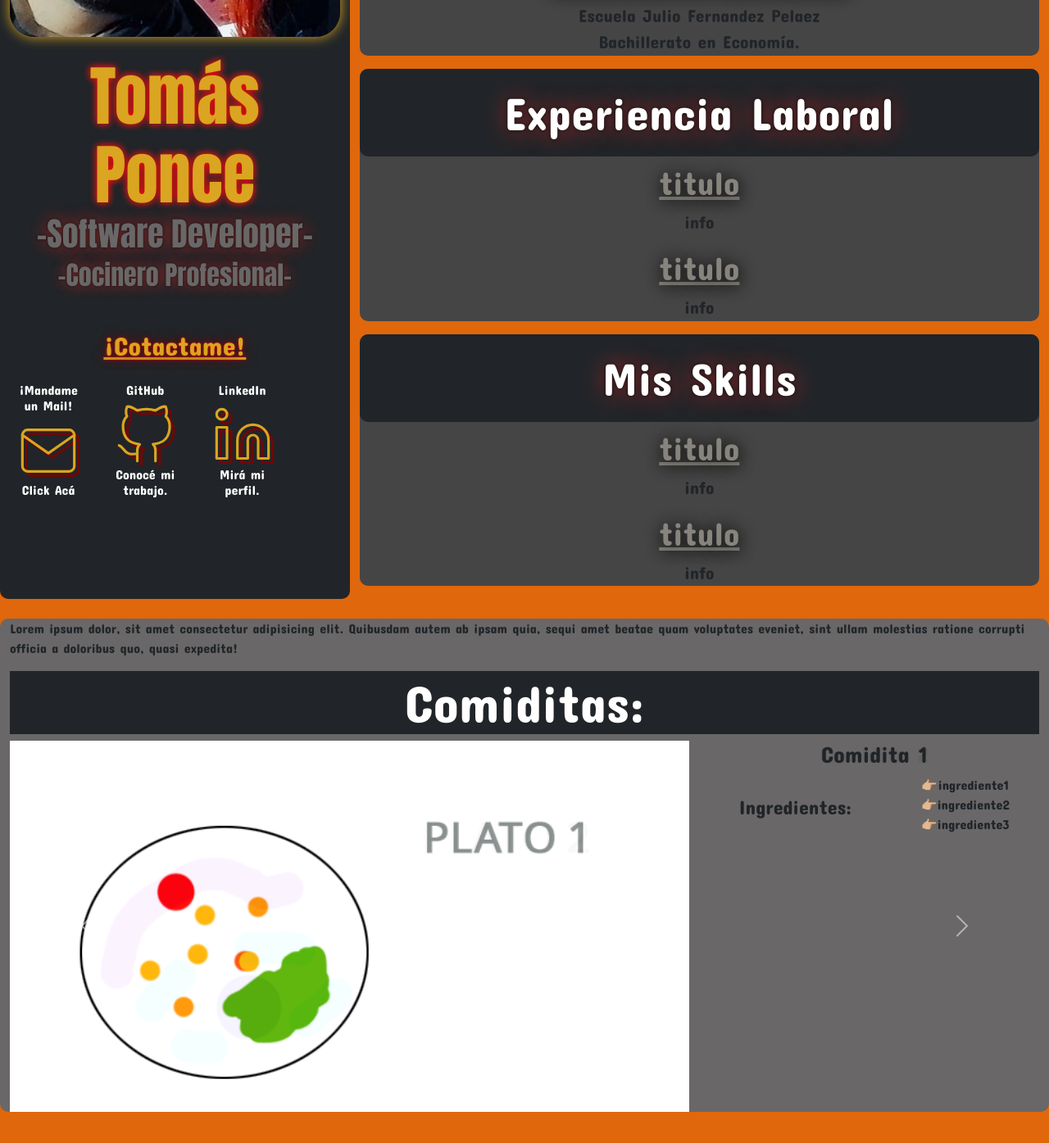
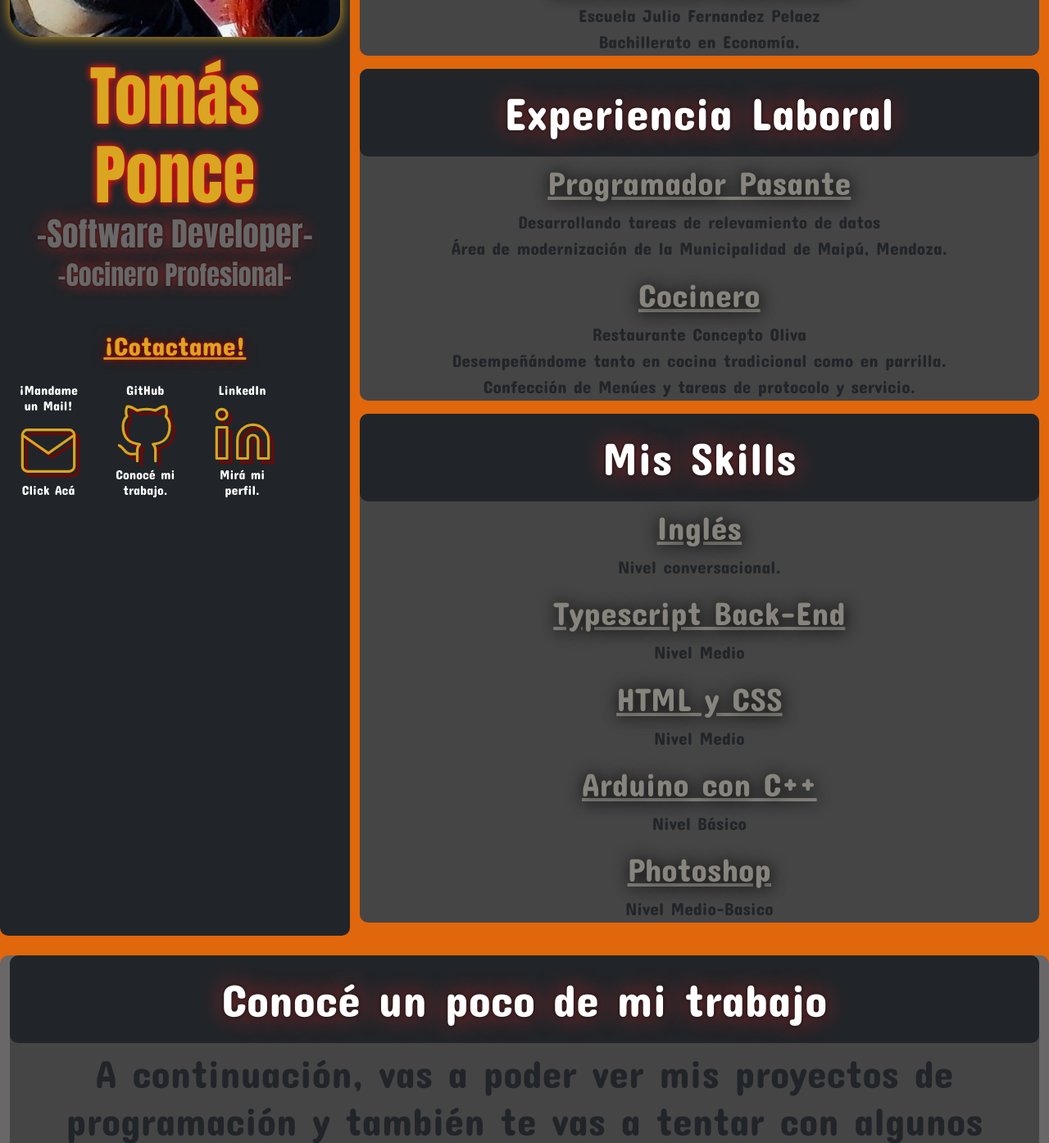
Before and after one commit to tpCodeX/tpCodex.github.io, a plain HTML site: page index.html in a window 1280 px wide. Shown: the part 482-1877 px from the top of the page at 82% size. Before the commit the page ends 1839 px from the top, so only its background shows below. Drawn offline with nearby package versions, Linux system fonts and the light colour scheme.

Commit message:
agregado de seccion de proyectos y completado de información

```diff
--- a/index.html
+++ b/index.html
@@ -1,21 +1,19 @@
 <!DOCTYPE html>
 <html lang="es">
+
 <head>
   <meta charset="utf-8" />
   <meta name="viewport" content="width=device-width, initial-scale=1" />
   <title>CV Tomás Ponce</title>
   <link rel="stylesheet" href="normalize.css" />
-    <link
-      href="https://cdn.jsdelivr.net/npm/bootstrap@5.2.3/dist/css/bootstrap.min.css"
-      rel="stylesheet"
-      integrity="sha384-rbsA2VBKQhggwzxH7pPCaAqO46MgnOM80zW1RWuH61DGLwZJEdK2Kadq2F9CUG65"
-      crossorigin="anonymous"
-    />
+  <link href="https://cdn.jsdelivr.net/npm/bootstrap@5.2.3/dist/css/bootstrap.min.css" rel="stylesheet"
+    integrity="sha384-rbsA2VBKQhggwzxH7pPCaAqO46MgnOM80zW1RWuH61DGLwZJEdK2Kadq2F9CUG65" crossorigin="anonymous" />
   <link rel="preconnect" href="https://fonts.googleapis.com">
   <link rel="preconnect" href="https://fonts.gstatic.com" crossorigin>
   <link href="https://fonts.googleapis.com/css2?family=Concert+One&display=swap" rel="stylesheet">
   <link rel="stylesheet" href="styles.css" />
 </head>
+
 <body>
   <section class="container-fluid mt-3">
     <section class="row text-center">
@@ -33,21 +31,10 @@
           <div class="mt-3 row col-lg-4">
             <a href="mailto:ponce.code.mza@gmail.com">
               <h6>¡Mandame un Mail!</h6>
-                <svg
-                  xmlns="http://www.w3.org/2000/svg"
-                  width="76"
-                  height="76"
-                  viewBox="0 0 24 24"
-                  fill="none"
-                  stroke="#daa520"
-                  stroke-width="1"
-                  stroke-linecap="round"
-                  stroke-linejoin="round"
-                  class="feather feather-mail"
-                >
-                  <path
-                    d="M4 4h16c1.1 0 2 .9 2 2v12c0 1.1-.9 2-2 2H4c-1.1 0-2-.9-2-2V6c0-1.1.9-2 2-2z"
-                  ></path>
+              <svg xmlns="http://www.w3.org/2000/svg" width="76" height="76" viewBox="0 0 24 24" fill="none"
+                stroke="#daa520" stroke-width="1" stroke-linecap="round" stroke-linejoin="round"
+                class="feather feather-mail">
+                <path d="M4 4h16c1.1 0 2 .9 2 2v12c0 1.1-.9 2-2 2H4c-1.1 0-2-.9-2-2V6c0-1.1.9-2 2-2z"></path>
                 <polyline points="22,6 12,13 2,6"></polyline>
               </svg>
               <h6>Click Acá</h6>
@@ -57,21 +44,12 @@
           <div class="mt-3 row col-lg-4">
             <a href="https://github.com/tpcodex/" target="_blank">
               <h6>GitHub</h6>
-                <svg
-                  xmlns="http://www.w3.org/2000/svg"
-                  width="76"
-                  height="76"
-                  viewBox="0 0 24 24"
-                  fill="none"
-                  stroke="#daa520"
-                  stroke-width="1"
-                  stroke-linecap="round"
-                  stroke-linejoin="round"
-                  class="feather feather-github"
-                >
+              <svg xmlns="http://www.w3.org/2000/svg" width="76" height="76" viewBox="0 0 24 24" fill="none"
+                stroke="#daa520" stroke-width="1" stroke-linecap="round" stroke-linejoin="round"
+                class="feather feather-github">
                 <path
-                    d="M9 19c-5 1.5-5-2.5-7-3m14 6v-3.87a3.37 3.37 0 0 0-.94-2.61c3.14-.35 6.44-1.54 6.44-7A5.44 5.44 0 0 0 20 4.77 5.07 5.07 0 0 0 19.91 1S18.73.65 16 2.48a13.38 13.38 0 0 0-7 0C6.27.65 5.09 1 5.09 1A5.07 5.07 0 0 0 5 4.77a5.44 5.44 0 0 0-1.5 3.78c0 5.42 3.3 6.61 6.44 7A3.37 3.37 0 0 0 9 18.13V22"
-                  ></path>
+                  d="M9 19c-5 1.5-5-2.5-7-3m14 6v-3.87a3.37 3.37 0 0 0-.94-2.61c3.14-.35 6.44-1.54 6.44-7A5.44 5.44 0 0 0 20 4.77 5.07 5.07 0 0 0 19.91 1S18.73.65 16 2.48a13.38 13.38 0 0 0-7 0C6.27.65 5.09 1 5.09 1A5.07 5.07 0 0 0 5 4.77a5.44 5.44 0 0 0-1.5 3.78c0 5.42 3.3 6.61 6.44 7A3.37 3.37 0 0 0 9 18.13V22">
+                </path>
               </svg>
               <h6>Conocé mi trabajo.</h6>
             </a>
@@ -80,21 +58,10 @@
           <div class="mt-3 row col-lg-4">
             <a href="https://www.linkedin.com/in/tpnce6/" target="_blank">
               <h6>LinkedIn</h6>
-                <svg
-                  xmlns="http://www.w3.org/2000/svg"
-                  width="76"
-                  height="76"
-                  viewBox="0 0 24 24"
-                  fill="none"
-                  stroke="#daa520"
-                  stroke-width="1"
-                  stroke-linecap="round"
-                  stroke-linejoin="round"
-                  class="feather feather-linkedin"
-                >
-                  <path
-                    d="M16 8a6 6 0 0 1 6 6v7h-4v-7a2 2 0 0 0-2-2 2 2 0 0 0-2 2v7h-4v-7a6 6 0 0 1 6-6z"
-                  ></path>
+              <svg xmlns="http://www.w3.org/2000/svg" width="76" height="76" viewBox="0 0 24 24" fill="none"
+                stroke="#daa520" stroke-width="1" stroke-linecap="round" stroke-linejoin="round"
+                class="feather feather-linkedin">
+                <path d="M16 8a6 6 0 0 1 6 6v7h-4v-7a2 2 0 0 0-2-2 2 2 0 0 0-2 2v7h-4v-7a6 6 0 0 1 6-6z"></path>
                 <rect x="2" y="9" width="4" height="12"></rect>
                 <circle cx="4" cy="4" r="2"></circle>
               </svg>
@@ -139,24 +106,43 @@
             Experiencia Laboral
           </h2>
           <div class="itemSection">
-              <h3 class="display-6"><b>titulo</b></h3>
-              <p>info</p>
+            <h3 class="display-6"><b>Programador Pasante</b></h3>
+            <p>Desarrollando tareas de relevamiento de datos <br> Área de modernización de la Municipalidad de Maipú,
+              Mendoza.</p>
           </div>
           <div class="itemSection">
-              <h3 class="display-6"><b>titulo</b></h3>
-              <p>info</p>
+            <h3 class="display-6"><b>Cocinero</b></h3>
+            <p>Restaurante Concepto Oliva <br>
+              Desempeñándome tanto en cocina tradicional como en parrilla.
+              <br>
+              Confección de Menúes y tareas de protocolo y servicio.
+            </p>
           </div>
         </section>
         <!-- data -->
         <section class="info text-center">
           <h2 class="display-4 tituloSection text-bg-dark ">Mis Skills</h2>
           <div class="itemSection">
-              <h3 class="display-6"><b>titulo</b></h3>
-              <p>info</p>
+            <h3 class="display-6"><b>Inglés</b></h3>
+            <p>Nivel conversacional.
+            </p>
           </div>
           <div class="itemSection">
-              <h3 class="display-6"><b>titulo</b></h3>
-              <p>info</p>
+            <h3 class="display-6"><b>Typescript Back-End</b></h3>
+            <p>Nivel Medio</p>
+          </div>
+          <div class="itemSection">
+            <h3 class="display-6"><b>HTML y CSS</b></h3>
+            <p>Nivel Medio
+            </p>
+          </div>
+          <div class="itemSection">
+            <h3 class="display-6"><b>Arduino con C++</b></h3>
+            <p>Nivel Básico</p>
+          </div>
+          <div class="itemSection">
+            <h3 class="display-6"><b>Photoshop</b></h3>
+            <p>Nivel Medio-Basico</p>
           </div>
         </section>
 
@@ -169,23 +155,28 @@
     </section>
   </section>
   <section class="fondoPagina container-fluid">
-      <p>Lorem ipsum dolor, sit amet consectetur adipisicing elit. Quibusdam autem ab ipsam quia, sequi amet beatae quam voluptates eveniet, sint ullam molestias ratione corrupti officia a doloribus quo, quasi expedita!</p>
-      <h2 class="display-3 text-bg-dark text-center">Comiditas:</h2>
+    <section class="info text-center">
+      <h2 class="display-4 tituloSection text-bg-dark">Conocé un poco de mi trabajo</h2>
+      <p class="display-5">A continuación, vas a poder ver mis proyectos de programación y también te vas a tentar con
+        algunos platos que cociné para enseñarte. </p>
+
+    </section>
+    <h2 class="display-3 text-bg-dark text-center">Platos</h2>
     <div class="row">
       <div class="col">
         <div id="carouselPlatos" class="carousel slide carousel-fade" data-bs-ride="carousel">
           <div class="carousel-inner">
             <div class="carousel-item active">
               <div class="row">
-                  <img src="img/comidita.png" class="col col-md-8" alt="...">
+                <img src="img/palto1.png" class="col col-md-8" alt="...">
                 <div class="col col-md-4">
-                    <h3 class="text-center">Comidita 1</h3>
+                  <h3 class="text-center">Lomo (Beef) Wellington</h3>
                   <div class="lista">
-                      <h4>Ingredientes:</h4>
+                    <h4>Qué lleva?</h4>
                     <ul>
-                        <li>ingrediente1</li>
-                        <li>ingrediente2</li>
-                        <li>ingrediente3</li>
+                      <li>Solomillo cubierto con paté</li>
+                      <li>Hojaldre Invertido</li>
+                      <li>Papas Bravas</li>
                     </ul>
                   </div>
 
@@ -194,15 +185,15 @@
             </div>
             <div class="carousel-item">
               <div class="row">
-                  <img src="img/comidita2.png" class="col col-md-8" alt="...">
+                <img src="img/plato2.png" class="col col-md-8" alt="...">
                 <div class="col col-md-4">
-                    <h3 class="text-center">Comidita 2</h3>
+                  <h3 class="text-center">Quiché Lorraine</h3>
                   <div class="lista">
-                      <h4>Ingredientes:</h4>
+                    <h4>Qué lleva?</h4>
                     <ul>
-                        <li>ingrediente1</li>
-                        <li>ingrediente2</li>
-                        <li>ingrediente3</li>
+                      <li>Masa Brissé</li>
+                      <li>Queso Ementhal</li>
+                      <li>Panceta ahumada</li>
                     </ul>
                   </div>
                 </div>
@@ -214,7 +205,7 @@
                 <div class="col col-md-4">
                   <h3 class="text-center">Comidita 3</h3>
                   <div class="lista">
-                        <h4>Ingredientes:</h4>
+                    <h4>Qué lleva?</h4>
                     <ul>
                       <li>ingrediente1</li>
                       <li>ingrediente2</li>
@@ -236,12 +227,63 @@
         </div>
       </div>
     </div>
+    <section class="info text-center">
+      <h2 class="display-3 text-bg-dark text-center">Proyectos de Programación</h2>
+      <div class="tarjetas">
+        <div class="card col mt-5">
+          <img src="img/proyecto1.png" class="card-img-top" alt="screenshot proyecto 1">
+          <div class="card-body">
+            <h5 class="card-title text-bg-dark">App CRUD</h5>
+            <p class="card-text">App tipo CRUD desarrollada con:
+              <br>
+            <ul>
+              <li>Typescript</li>
+              <li>EJS</li>
+              <li>NodeJS</li>
+              <li>ExpressJS</li>
+            </ul>
+            Proyecto realizado para la clase de Programación II de mi carreara.<br>
+            Utilizando librerias como Passport para la autenticación de usuarios con la estrategia de "passport-Local".
+            <br> La utilización de TypeORM para mapear los objetos que se transformarán en registros de SQLITE3.
+            <br> También bcryptJS para cifrar contraseñas en la base de datos.
+            </p>
+            <a href="https://github.com/tpCodeX/CRUD-PROGRAMACION2-2022#readme" target="_blank" class="btn btn-dark">Ver
+              Repositorio en GitHub</a>
+          </div>
+        </div>
+        <div class="card col mt-5">
+          <img src="img/PROYECTO2.png" class="card-img-top" alt="screenshot landing page proyecto 2">
+          <div class="card-body">
+            <h5 class="card-title text-bg-dark">Landing Page</h5>
+            <p class="card-text">Proyecto de Landing Page para la empresa "Transporte Drangus S.A" <br>
+              La página está en proceso, sin embargo, podes ver el deploy en Netlify clickeando en el botón.</p>
+            <a href="https://transportedrangus.netlify.app/" target="_blank" class="btn btn-dark">Ver Deploy en
+              Netlify</a>
+          </div>
+        </div>
+        <div class="card col mt-5">
+          <img src="img/proyecto3.png" class="card-img-top" alt="screenshot simulacion circuito proyecto 3">
+          <div class="card-body">
+            <h5 class="card-title text-bg-dark">Detector de GAS</h5>
+            <p class="card-text">
+              Detector de fugas de Gas Natural para cocinas. <br>
+              Construido para la clase de Arquitectura de las Computadoras I <br>
+              Fabricado con un sensor de gas natural MQ5, Arduino UNO y una protoboard. <br>
+              Programado con C++ y adicionales con Python.
+            </p>
+            <a href="https://www.evernote.com/shard/s619/sh/320980e8-b148-4dee-0bc0-8fda033093e6/53a25161909472783c314af53ac7fb46"
+              class="btn btn-dark" target="_blank">Ver proyecto en Evernote</a>
+          </div>
+        </div>
+      </div>
+
+
+    </section>
   </section>
 
-    <script
-      src="https://cdn.jsdelivr.net/npm/bootstrap@5.2.3/dist/js/bootstrap.bundle.min.js"
+  <script src="https://cdn.jsdelivr.net/npm/bootstrap@5.2.3/dist/js/bootstrap.bundle.min.js" 3
     integrity="sha384-kenU1KFdBIe4zVF0s0G1M5b4hcpxyD9F7jL+jjXkk+Q2h455rYXK/7HAuoJl+0I4"
-      crossorigin="anonymous"
-    ></script>
+    crossorigin="anonymous"></script>
 </body>
+
 </html>
```
Also changed, not shown: img/palto1.png (added), img/plato2.png (added), img/proyecto1.png (added), img/proyecto3.png (added), 2 other files. Lines whose indentation alone changed are shown as unchanged.
